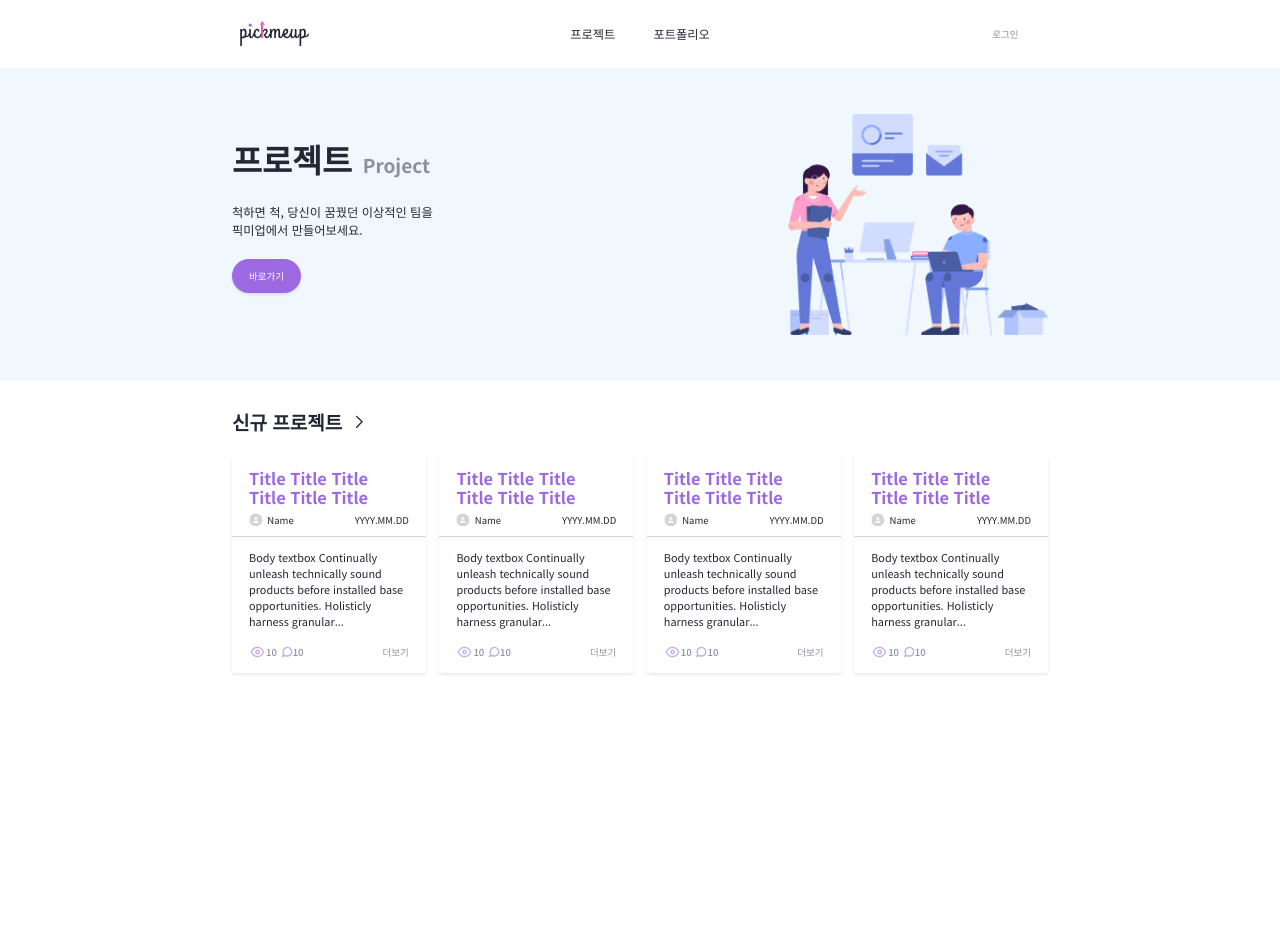
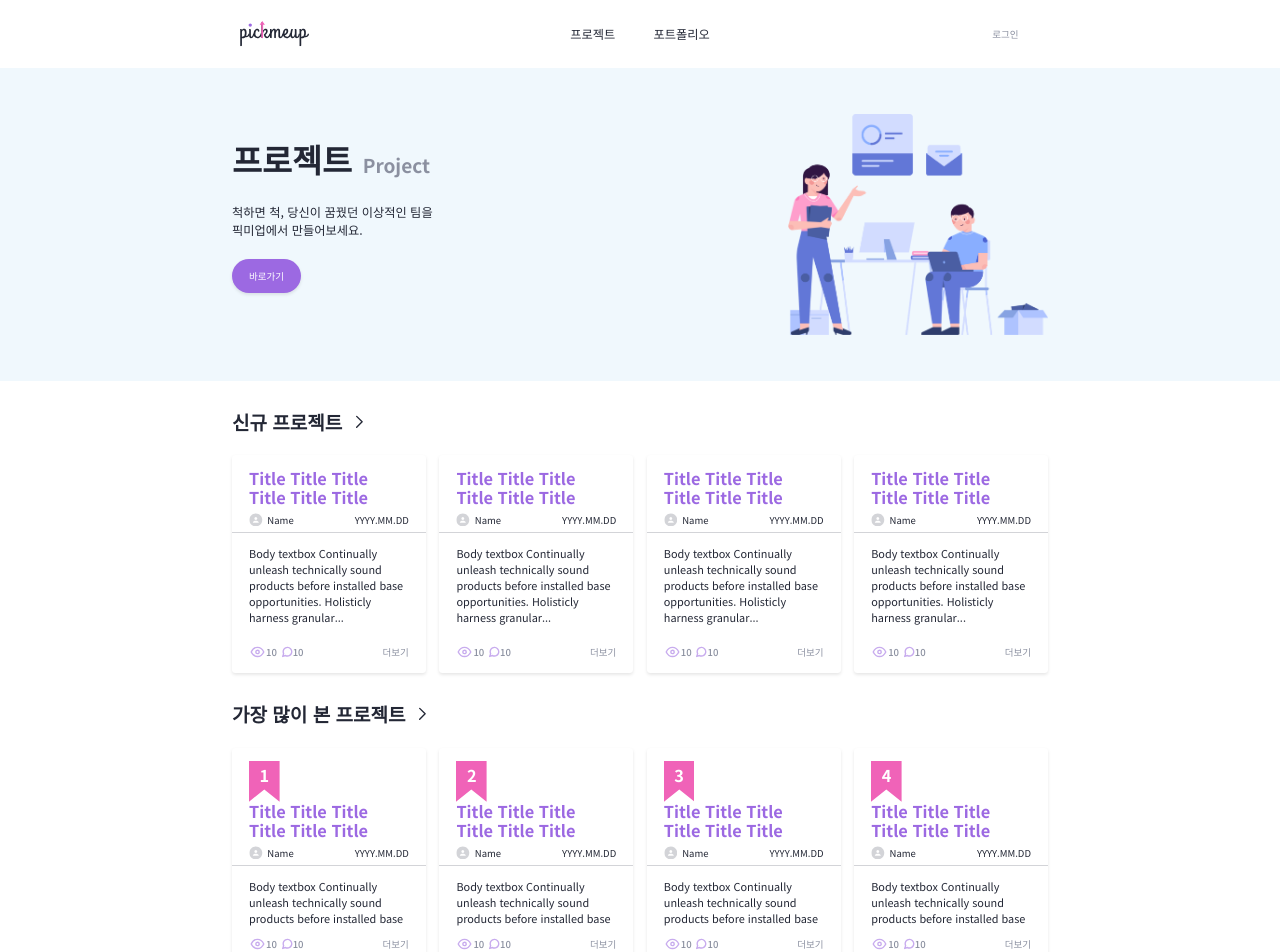
Before and after one commit to produce1886/pick-me-up, a Next.js app: page / in a window 1280 px wide. Shown: the top 952 px of the page. Before the commit the page ends 800 px from the top, so only its background shows below. Built offline with nearby package versions, Linux system fonts and the light colour scheme.

Commit message:
Update postblock

```diff
--- a/pages/index.js
+++ b/pages/index.js
@@ -8,7 +8,8 @@ export default function Home() {
     <>
       <Gnb></Gnb>
       <Banner></Banner>
-      <Preview></Preview>
+      <Preview type="new"></Preview>
+      <Preview type="most"></Preview>
     </>
   );
 }
--- a/src/components/atoms/Icon/Rank.jsx
+++ b/src/components/atoms/Icon/Rank.jsx
@@ -8,12 +8,10 @@ function Icon({ style, fill }) {
       fill="none"
       viewBox="0 0 45 60"
     >
-      <g clipPath="url(#prefix__clip0)">
-        <path
-          fill={fill}
-          d="M22.5 41.77H45V60L22.5 41.77zm-22.5 0h22.5L0 60V41.77zm0 0V0h45v41.77H0z"
-        ></path>
-      </g>
+      <path
+        fill={fill}
+        d="M22.5 41.77H45V60L22.5 41.77zm-22.5 0h22.5L0 60V41.77zm0 0V0h45v41.77H0z"
+      ></path>
       <defs>
         <clipPath id="prefix__clip0">
           <path fill="#fff" d="M0 0h45v60H0z"></path>
--- a/src/components/molecules/Postblock/Top.js
+++ b/src/components/molecules/Postblock/Top.js
@@ -3,11 +3,13 @@ import Text from "../../atoms/Text";
 import Row from "../../atoms/Row";
 import Col from "../../atoms/Col";
 import Profile from "../../molecules/Profile";
+import Rank from "../../molecules/Rank";
 
 export default function Top(props) {
   return (
     <Wrapper>
       <Col>
+        {props.type === "most" && <Rank number={props.rank}></Rank>}
         <Row>
           <Text level={6} weight="bold" color="#9c69e2" line={1.17}>
             Title Title Title Title Title Title
@@ -28,10 +30,10 @@ export default function Top(props) {
 
 const Wrapper = styled.div`
   width: 100%;
-  height: 4.8rem;
   border-bottom: 0.07rem solid #d3d4d8;
-  padding: 0.8rem 1rem 0.8rem 1rem;
+  padding: 0.8rem 1rem 0rem 1rem;
   box-sizing: border-box;
+  height: fit-content;
 `;
 
 const Div = styled.div`
--- /dev/null
+++ b/src/components/molecules/Rank.js
@@ -0,0 +1,28 @@
+import Icon from "../atoms/Icon/Rank";
+import styled from "styled-components";
+import Text from "../atoms/Text";
+
+export default function Rank(props) {
+  return (
+    <Wrapper>
+      <Icon fill="#f063b8" style={{ width: "1.8rem", height: "2.4rem" }}></Icon>
+      <Div>
+        <Text level={6} weight="bold" color="#fff">
+          {props.number}
+        </Text>
+      </Div>
+    </Wrapper>
+  );
+}
+
+const Wrapper = styled.div`
+  position: relative;
+  width: fit-content;
+  height: fit-content;
+  display: flex;
+  justify-content: center;
+`;
+const Div = styled.div`
+  position: absolute;
+  top: 0.1rem;
+`;
--- a/src/components/organisms/Postblock.js
+++ b/src/components/organisms/Postblock.js
@@ -1,27 +1,46 @@
 import Wrapper from "../atoms/Postblock";
 import Top from "../molecules/Postblock/Top";
 import Bottom from "../molecules/Postblock/Bottom";
-import styled from "styled-components";
+import styled, { css } from "styled-components";
 import Text from "../atoms/Text";
 
-export default function Postblock() {
+export default function Postblock(props) {
   return (
     <Wrapper>
-      <Top></Top>
-      <Body>
-        <Text level={2} color="#232735">
-          Body textbox Continually unleash technically sound products before
-          installed base opportunities. Holisticly harness granular...
-        </Text>
-      </Body>
+      <Top type={props.type} rank={props.rank}></Top>
+      {props.type === "most" && (
+        <BodyMost>
+          <Text level={2} color="#232735">
+            Body textbox Continually unleash technically sound products before
+            installed base opportunities. Holisticly harness granular...
+          </Text>
+        </BodyMost>
+      )}
+      {props.type === "new" && (
+        <BodyNew>
+          <Text level={2} color="#232735">
+            Body textbox Continually unleash technically sound products before
+            installed base opportunities. Holisticly harness granular...
+          </Text>
+        </BodyNew>
+      )}
       <Bottom></Bottom>
     </Wrapper>
   );
 }
 
-const Body = styled.div`
+const BodyNew = styled.div`
   width: 100%;
-  height: 5rem;
   padding: 0.7rem 1rem 0 1rem;
   box-sizing: border-box;
+  overflow: hidden;
+  height: 5.4rem;
 `;
+
+const BodyMost = styled.div`
+  width: 100%;
+  padding: 0.7rem 1rem 0 1rem;
+  box-sizing: border-box;
+  overflow: hidden;
+  height: 3.7rem;
+`;
--- a/src/components/templates/Preview.js
+++ b/src/components/templates/Preview.js
@@ -5,7 +5,8 @@ import Text from "../atoms/Text";
 import Col from "../atoms/Col";
 import Icon from "../atoms/Icon/Chevron/Right";
 
-export default function Preview() {
+export default function Preview(props) {
+  if (props.type === "new") {
     return (
       <Wrapper>
         <Col>
@@ -23,14 +24,42 @@ export default function Preview() {
             ></Icon>
           </LinkWrapper>
           <InnerWrapper>
-          <Postblock></Postblock>
-          <Postblock></Postblock>
-          <Postblock></Postblock>
-          <Postblock></Postblock>
+            <Postblock type={props.type}></Postblock>
+            <Postblock type={props.type}></Postblock>
+            <Postblock type={props.type}></Postblock>
+            <Postblock type={props.type}></Postblock>
           </InnerWrapper>
         </Col>
       </Wrapper>
     );
+  }
+  if (props.type === "most") {
+    return (
+      <Wrapper>
+        <Col>
+          <LinkWrapper>
+            <Link href="project">
+              <A>
+                <Text level={8} color="#232735" weight="bold">
+                  가장 많이 본 프로젝트
+                </Text>
+              </A>
+            </Link>
+            <Icon
+              style={{ width: "0.4rem", height: "0.8rem" }}
+              fill="#232735"
+            ></Icon>
+          </LinkWrapper>
+          <InnerWrapper>
+            <Postblock type={props.type} rank={1}></Postblock>
+            <Postblock type={props.type} rank={2}></Postblock>
+            <Postblock type={props.type} rank={3}></Postblock>
+            <Postblock type={props.type} rank={4}></Postblock>
+          </InnerWrapper>
+        </Col>
+      </Wrapper>
+    );
+  }
 }
 
 const Wrapper = styled.div`
```
Lines whose indentation alone changed are shown as unchanged.
